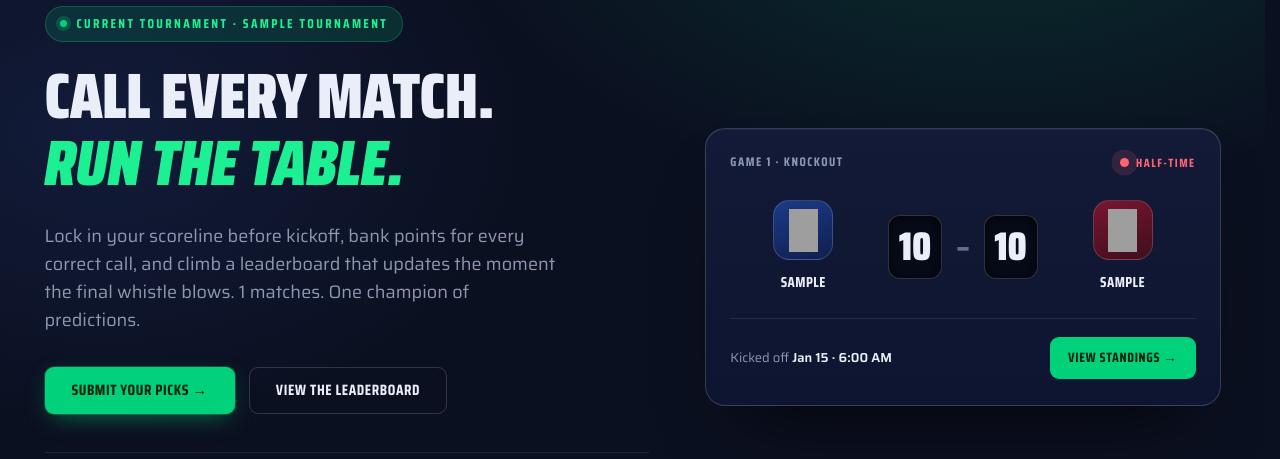
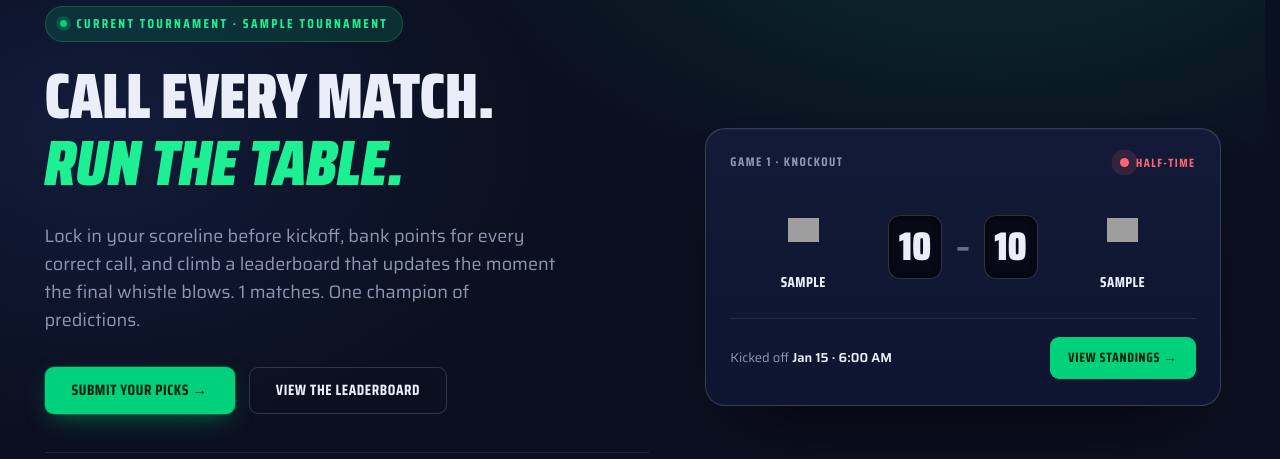
Before and after one commit to theswapmeat/superpredicto, a Flask app: page / in a window 1280 px wide. Shown: the part 138-597 px from the top of the page. Run offline with Flask 3, Linux system fonts and the light colour scheme; tables that the repository leaves empty hold one stand-in row (values such as "Sample post"); grey boxes are pictures that could not be loaded.

Commit message:
Clean up homepage crest badges: drop the coloured box behind the flag
The national-team crests are self-contained rounded flags with built-in
borders + transparent margins, so the badge's gradient showed as an ugly
ring around them — glaring at the homepage's 60px badge. On desktop, when
a crest is present, drop the badge gradient/border and use contain so the
flag stands on its own, full and uncropped. Schedule/submit-picks (42px)
are unchanged.

Co-Authored-By: Claude Opus 4.8 <noreply@anthropic.com>

```diff
--- a/client/static/css/pages/index.css
+++ b/client/static/css/pages/index.css
@@ -38,8 +38,12 @@ h1.hero-title em { color:var(--emb); font-style:normal; display:block; transform
 .badge.away { background:linear-gradient(160deg,#7a1530,#3d0f1c); color:#ffd4dd; }
 /* Desktop: crest replaces the TLA in the pickcard badge (mobile keeps the TLA). */
 @media (min-width:769px) {
-  .badge .badge-crest { display:block; }
-  .badge.has-crest { overflow:hidden; }
+  /* These crest images are self-contained rounded flags with their own border +
+     transparent margins, so a coloured box behind them shows as an ugly ring.
+     Drop the badge's gradient/border and let the flag stand on its own (contain,
+     so its built-in rounding isn't cropped). */
+  .badge.has-crest { background:none; border:none; overflow:visible; }
+  .badge.has-crest .badge-crest { display:block; object-fit:contain; }
   .badge.has-crest .badge-tla { display:none; }
 }
 .team .nm { font-family:"Saira Condensed",sans-serif; font-weight:700; font-size:14.5px; letter-spacing:.03em; text-transform:uppercase; color:var(--text); text-align:center; max-width:120px; }
```
